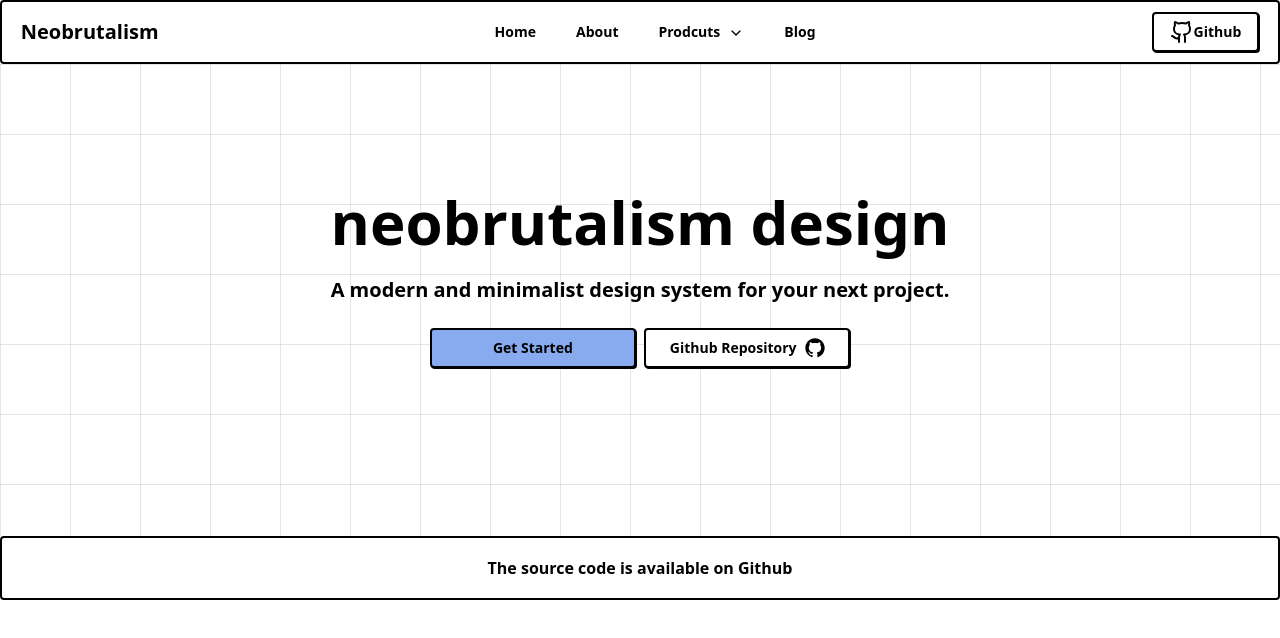
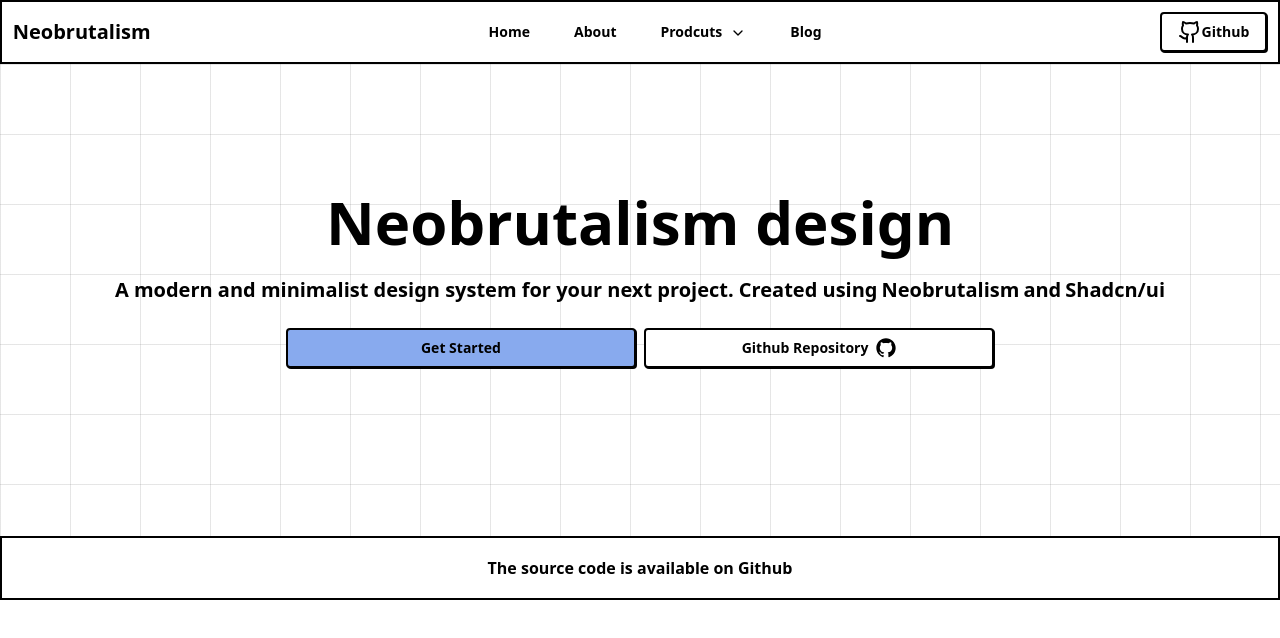
Before and after one commit to Riyadh-Muradi/neobrutalism, a Next.js app: page / in a window 1280 px wide. Shown: the top 638 px of the page. Built offline with nearby package versions, Linux system fonts and the light colour scheme.

Commit message:
Cleaning up

```diff
--- a/src/app/layout.tsx
+++ b/src/app/layout.tsx
@@ -7,8 +7,8 @@
 const inter = Inter({ subsets: ["latin"] });
 
 export const metadata: Metadata = {
-  title: "neobrutalism",
-  description: "neobrutalism site",
+  title: "Neobrutalism",
+  description: "Neobrutalism style",
 };
 
 type RootLayoutProps = {
--- a/src/components/ui/card.tsx
+++ b/src/components/ui/card.tsx
@@ -9,7 +9,7 @@
   <div
     ref={ref}
     className={cn(
-      "rounded-lg border bg-card text-card-foreground shadow-sm",
+      "rounded-base border bg-card text-card-foreground shadow-sm",
       className
     )}
     {...props}
--- a/src/components/ui/navigation-menu.tsx
+++ b/src/components/ui/navigation-menu.tsx
@@ -13,7 +13,7 @@
   <NavigationMenuPrimitive.Root
     ref={ref}
     className={cn(
-      "fixed z-50 flex h-16 items-center justify-center rounded-base border-2 border-black bg-white font-bold",
+      "fixed z-50 flex h-16 items-center justify-center border-2 border-black bg-white font-bold",
       className,
     )}
     {...props}
@@ -42,7 +42,7 @@
 const NavigationMenuItem = NavigationMenuPrimitive.Item;
 
 const navigationMenuTriggerStyle = cva(
-  "group inline-flex h-10 w-max items-center justify-center rounded-md bg-white hover:bg-main px-4 py-2 text-sm font-bold transition-colors focus:outline-none disabled:pointer-events-none disabled:opacity-50",
+  "group inline-flex h-10 w-max items-center justify-center rounded-base bg-white border-white border-2 hover:border-black hover:bg-main px-4 py-2 text-sm font-bold transition-colors focus:outline-none disabled:pointer-events-none disabled:opacity-50",
 );
 
 const NavigationMenuTrigger = React.forwardRef<
--- a/src/components/ui/sheet.tsx
+++ b/src/components/ui/sheet.tsx
@@ -31,7 +31,7 @@
 SheetOverlay.displayName = SheetPrimitive.Overlay.displayName;
 
 const sheetVariants = cva(
-  "fixed z-50 gap-4 border-2 border-white flex flex-col bg-white bg-[linear-gradient(to_right,#80808033_1px,transparent_1px),linear-gradient(to_bottom,#80808033_1px,transparent_1px)] bg-[size:70px_70px] font-base p-6 shadow-lg transition ease-in-out data-[state=open]:animate-in data-[state=closed]:animate-out data-[state=closed]:duration-300 data-[state=open]:duration-500",
+  "fixed z-50 gap-4 border-2 border-black flex flex-col bg-white bg-[linear-gradient(to_right,#80808033_1px,transparent_1px),linear-gradient(to_bottom,#80808033_1px,transparent_1px)] bg-[size:70px_70px] font-base p-6 shadow-lg transition ease-in-out data-[state=open]:animate-in data-[state=closed]:animate-out data-[state=closed]:duration-300 data-[state=open]:duration-500",
   {
     variants: {
       side: {
@@ -65,7 +65,7 @@
       {...props}
     >
       {children}
-      <SheetPrimitive.Close className="ring-offset-background data-[state=open]:bg-secondary absolute right-4 top-4 rounded-sm border-2 border-black bg-main transition-opacity disabled:pointer-events-none">
+      <SheetPrimitive.Close className="data-[state=open]:bg-secondary absolute right-4 top-4 rounded-base border-2 border-black bg-main shadow-base transition-opacity hover:translate-x-boxShadowX hover:translate-y-boxShadowY hover:shadow-none disabled:pointer-events-none">
         <X className="h-6 w-6" />
         <span className="sr-only">Close</span>
       </SheetPrimitive.Close>
--- a/src/pages/layout/Footer.tsx
+++ b/src/pages/layout/Footer.tsx
@@ -2,12 +2,12 @@
 
 const Footer = () => {
   return (
-    <footer className="m500:text-sm relative z-40 mx-auto flex h-16 items-center justify-center rounded-base border-2 bg-white text-center font-base border-black">
+    <footer className="m500:text-sm relative z-40 mx-auto flex h-16 items-center justify-center border-2 border-black bg-white text-center font-base">
       The source code is available on
       <a
         target="_blank"
         href="https://github.com/ekmas/neobrutalism-components"
-        className="ml-1 font-heading no-underline"
+        className="ml-1 font-bold duration-300 hover:tracking-wide"
       >
         Github
       </a>
--- a/src/pages/layout/MobileNavbar.tsx
+++ b/src/pages/layout/MobileNavbar.tsx
@@ -28,14 +28,13 @@
       </SheetTrigger>
       <SheetContent side="right">
         <SheetHeader>
-          <SheetTitle className="flex h-12 items-center justify-center border-2 border-black bg-white text-xl font-bold text-black hover:bg-main">
-            neobrutalism
+          <SheetTitle className="flex h-12 items-center justify-center border-2 border-black bg-white text-xl font-bold text-black shadow-base hover:translate-x-boxShadowX hover:translate-y-boxShadowY hover:bg-main hover:shadow-none">
+            <Link href="/">Neobrutalism</Link>
           </SheetTitle>
         </SheetHeader>
         <nav className="flex flex-col items-center justify-center gap-2">
           {routeLinks.map(({ href, label }) => (
             <Link
-              rel="noreferrer noopener"
               key={label}
               href={href}
               onClick={() => setIsOpen(false)}
@@ -47,7 +46,6 @@
         </nav>
         <div className="flex items-center justify-center space-x-4">
           <Link
-            rel="noreferrer noopener"
             href="https://github.com/Riyadh-Muradi/neobrutalism"
             target="_blank"
             className={`bg-white hover:bg-main ${buttonVariants({ variant: "default" })}`}
--- a/src/pages/layout/Navbar.tsx
+++ b/src/pages/layout/Navbar.tsx
@@ -26,12 +26,8 @@
       <NavigationMenu className="relative mx-auto flex">
         <NavigationMenuList className="flex items-center">
           <div className="lg:mr-42 flex items-center md:mr-20 xl:mr-80">
-            <NavigationMenuItem className="font-bold">
-              <Link
-                href="/"
-                rel="noreferrer noopener"
-                className="hidden text-xl font-bold md:flex"
-              >
+            <NavigationMenuItem>
+              <Link href="/" className="hidden text-xl font-bold md:flex">
                 Neobrutalism
               </Link>
               <div className="mr-28">
@@ -73,7 +69,6 @@
             <div className="hidden items-center space-x-2 md:flex">
               <Link
                 href="https://github.com/Riyadh-Muradi/neobrutalism"
-                rel="noreferrer noopener"
                 target="_blank"
                 className={`bg-white hover:bg-main ${buttonVariants({ variant: "default" })}`}
               >
--- a/src/pages/sections/Hero.tsx
+++ b/src/pages/sections/Hero.tsx
@@ -1,22 +1,38 @@
 import { Button, buttonVariants } from "@/components/ui/button";
 import { GitHubLogoIcon } from "@radix-ui/react-icons";
+import Link from "next/link";
 
 export const Hero = () => {
   return (
     <section className="inset-0 flex w-full flex-col place-items-center items-center justify-center gap-10 bg-white bg-[linear-gradient(to_right,#80808033_1px,transparent_1px),linear-gradient(to_bottom,#80808033_1px,transparent_1px)] bg-[size:70px_70px] py-20 font-base md:py-32">
       <div className="space-y-6 text-center lg:text-start">
         <main className="text-center text-5xl font-bold md:text-6xl">
-          <h1 className="inline">neobrutalism design</h1>
+          <h1 className="inline">Neobrutalism design</h1>
         </main>
         <p className="flex justify-center text-center text-xl">
-          A modern and minimalist design system for your next project.
+          A modern and minimalist design system for your next project. Created
+          using
+          <Link
+            href="https://www.neobrutalism.dev/"
+            target="_blank"
+            className="mx-1 font-bold duration-300 hover:tracking-wide"
+          >
+            Neobrutalism
+          </Link>
+          and
+          <Link
+            href="https://ui.shadcn.com/"
+            target="_blank"
+            className="ml-1 font-bold duration-300 hover:tracking-wide"
+          >
+            Shadcn/ui
+          </Link>
         </p>
 
-        <div className="flex items-center justify-center space-x-2">
+        <div className="flex flex-col items-center justify-center gap-2 md:flex-row">
           <Button className="w-full md:w-1/3">Get Started</Button>
 
-          <a
-            rel="noreferrer noopener"
+          <Link
             href="https://github.com/leoMirandaa/shadcn-landing-page.git"
             target="_blank"
             className={`w-full bg-white hover:bg-main md:w-1/3 ${buttonVariants(
@@ -27,7 +43,7 @@
           >
             Github Repository
             <GitHubLogoIcon className="ml-2 h-5 w-5" />
-          </a>
+          </Link>
         </div>
       </div>
 
```
